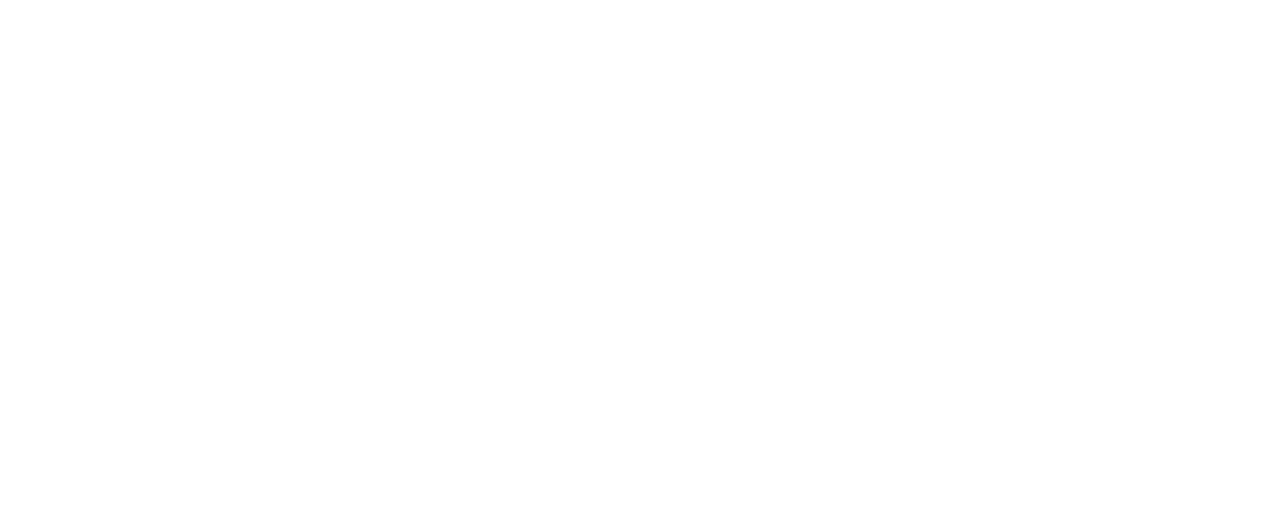
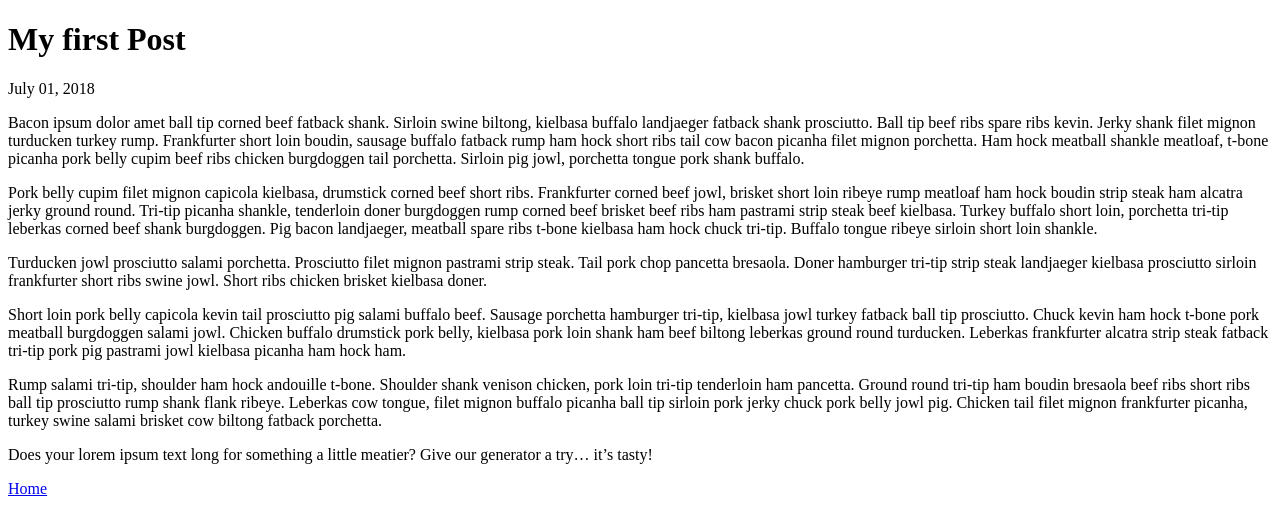
Before and after one commit to ayappa-reddy/swapnils-blog, a Gatsby site: page /blog/2018-07-01-first-post in a window 1280 px wide. Before the commit this address had no page. Built offline with nearby package versions, Linux system fonts and the light colour scheme; Gatsby itself is replaced by a stand-in of ours.

Commit message:
Added initial boilerplate for main index page  and blog-post template

```diff
--- /dev/null
+++ b/src/pages/blog/2018-07-01-first-post.md
@@ -0,0 +1,21 @@
+---
+templateKey: blog-post
+title: My first Post
+date: 2018-07-01
+description: My first Post
+tags:
+  - coding
+  - life
+---
+
+Bacon ipsum dolor amet ball tip corned beef fatback shank. Sirloin swine biltong, kielbasa buffalo landjaeger fatback shank prosciutto. Ball tip beef ribs spare ribs kevin. Jerky shank filet mignon turducken turkey rump. Frankfurter short loin boudin, sausage buffalo fatback rump ham hock short ribs tail cow bacon picanha filet mignon porchetta. Ham hock meatball shankle meatloaf, t-bone picanha pork belly cupim beef ribs chicken burgdoggen tail porchetta. Sirloin pig jowl, porchetta tongue pork shank buffalo.
+
+Pork belly cupim filet mignon capicola kielbasa, drumstick corned beef short ribs. Frankfurter corned beef jowl, brisket short loin ribeye rump meatloaf ham hock boudin strip steak ham alcatra jerky ground round. Tri-tip picanha shankle, tenderloin doner burgdoggen rump corned beef brisket beef ribs ham pastrami strip steak beef kielbasa. Turkey buffalo short loin, porchetta tri-tip leberkas corned beef shank burgdoggen. Pig bacon landjaeger, meatball spare ribs t-bone kielbasa ham hock chuck tri-tip. Buffalo tongue ribeye sirloin short loin shankle.
+
+Turducken jowl prosciutto salami porchetta. Prosciutto filet mignon pastrami strip steak. Tail pork chop pancetta bresaola. Doner hamburger tri-tip strip steak landjaeger kielbasa prosciutto sirloin frankfurter short ribs swine jowl. Short ribs chicken brisket kielbasa doner.
+
+Short loin pork belly capicola kevin tail prosciutto pig salami buffalo beef. Sausage porchetta hamburger tri-tip, kielbasa jowl turkey fatback ball tip prosciutto. Chuck kevin ham hock t-bone pork meatball burgdoggen salami jowl. Chicken buffalo drumstick pork belly, kielbasa pork loin shank ham beef biltong leberkas ground round turducken. Leberkas frankfurter alcatra strip steak fatback tri-tip pork pig pastrami jowl kielbasa picanha ham hock ham.
+
+Rump salami tri-tip, shoulder ham hock andouille t-bone. Shoulder shank venison chicken, pork loin tri-tip tenderloin ham pancetta. Ground round tri-tip ham boudin bresaola beef ribs short ribs ball tip prosciutto rump shank flank ribeye. Leberkas cow tongue, filet mignon buffalo picanha ball tip sirloin pork jerky chuck pork belly jowl pig. Chicken tail filet mignon frankfurter picanha, turkey swine salami brisket cow biltong fatback porchetta.
+
+Does your lorem ipsum text long for something a little meatier? Give our generator a try… it’s tasty!
--- a/src/templates/blog-post.js
+++ b/src/templates/blog-post.js
@@ -1,3 +1,38 @@
 import React from 'react';
+import PropTypes from 'prop-types';
+import Link from 'gatsby-link';
 
-export default () => <div>Blog Post</div>;
+const BlogPost = ({ data }) => {
+  const { markdownRemark: post } = data;
+  return (
+    <div>
+      <h1>{post.frontmatter.title}</h1>
+      <p>{post.frontmatter.date}</p>
+      <div dangerouslySetInnerHTML={{ __html: post.html }} />
+      <Link to={'/'}>Home</Link>
+    </div>
+  );
+};
+
+BlogPost.PropTypes = {
+  data: PropTypes.shape({
+    markdownRemark: PropTypes.object,
+  }),
+};
+
+export default BlogPost;
+
+export const pageQuery = graphql`
+  query BlogPostByID($id: String!) {
+    markdownRemark(id: { eq: $id }) {
+      id
+      frontmatter {
+        date(formatString: "MMMM DD, YYYY")
+        title
+        description
+        tags
+      }
+      html
+    }
+  }
+`;
```
Also changed, not shown: src/pages/404.js (added, +10 -0 lines), src/pages/index.js (+63 -2 lines).
